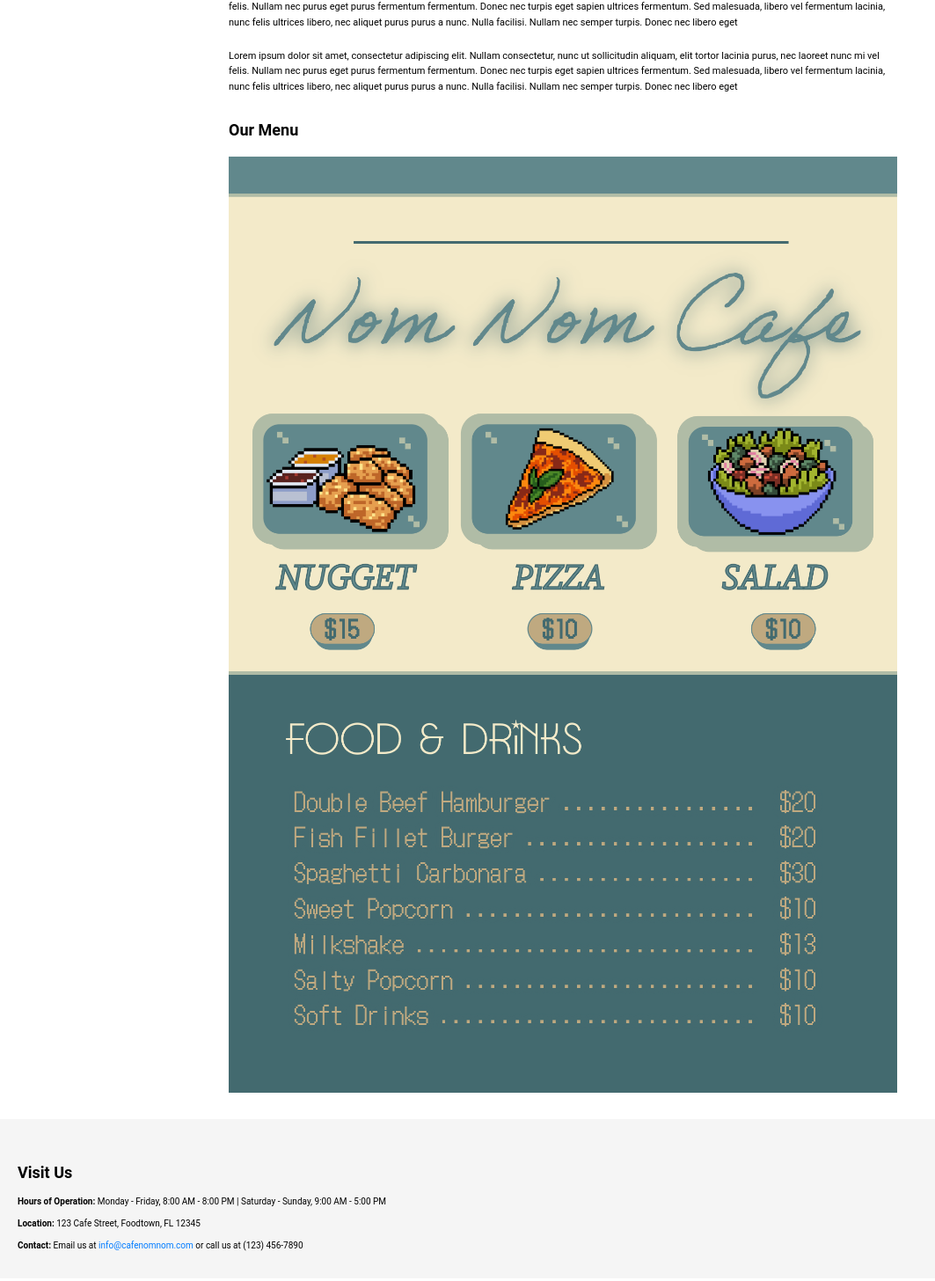
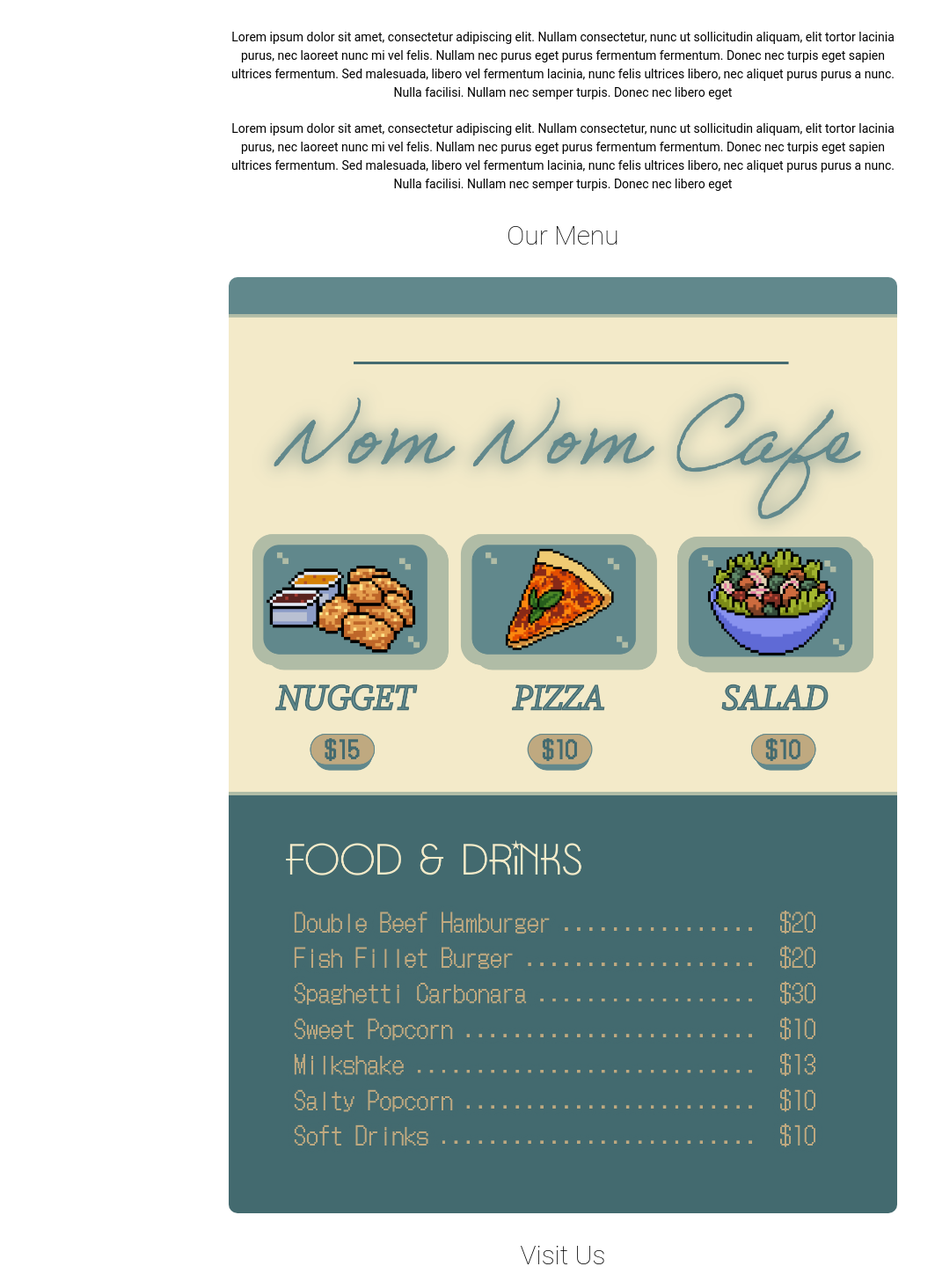
Before and after one commit to ElviraSidorenko/react-app-cinema, a React (Create React App) app: page /cafe in a window 1280 px wide. Shown: the part 636-2092 px from the top of the page at 88% size, without its empty margins (0-1063 px from the left). Built offline with nearby package versions, Linux system fonts and the light colour scheme.

Commit message:
Style Cafe page

```diff
--- a/src/App.css
+++ b/src/App.css
@@ -82,6 +82,7 @@ select:focus {
 
 .hero-text h1 {
   font-size: 2.5em;
+  margin-bottom: 1rem;
 }
 
 .hero-text a {
@@ -93,14 +94,17 @@ select:focus {
   font-size: 2rem;
   cursor: pointer;
   text-align: center;
+  border-radius: 1rem;
 }
 
 .hero-image {
   flex: 1; /* Make the image take up the available space */
+
 }
 
 .hero-image img {
   margin: 0; /* Remove default margin */
+  border-radius: 1rem; /* Round the corners of the image */
 }
 
 /* Responsive design for mobile devices */
@@ -112,6 +116,8 @@ select:focus {
   .hero-content {
     flex-direction: column; /* Stack the text, button, and image on top of each other */
     gap: 2rem; /* Equal gap between text, button, and image */
+    max-width: 60rem;
+    margin: 0 auto; /* Center the button */
   }
   .hero-text {
     text-align: center; /* Center the text on mobile screen */
@@ -119,6 +125,11 @@ select:focus {
 
   .hero-text a {
     width: 100%; /* Make the button full width to enhance a call for action */
+
+  }
+  .hero-image {
+    order: -1; /* Move the image above the text and button */
+
   }
 }
 
@@ -169,10 +180,16 @@ select:focus {
   text-align: center; /* Center the text */
 }
 
+.movie-tile-img-container {
+  width: 100%;
+  height: 26rem; /* Set a fixed height for the image container */
+  overflow: hidden; /* Hide overflowing image */
+  margin: 0 0 2rem 0; /* Add space below the image (equal to the space above) */
+}
+
 .movie-tile img {
-  width: 100%; /* Make image fill the container */
-  border-radius: 2rem; /* Optional: top rounded corners for the image */
-  margin: 0 0 2rem 0; /* Add space below the image (equal to the space above) */
+  border-radius: 2rem; /* Round the corners of the image */
+  margin: 0; /* Remove default margin */
 }
 
 .movie-tile .iconStyle {
@@ -197,9 +214,9 @@ select:focus {
   padding: 1rem 2rem;
   margin: 0;
   cursor: pointer;
-  border-radius: 4px;
   width: 100%;
   font-size: 2rem;
+  border-radius: 1rem;
 }
 
 .movie-tile button:hover { /* Change button color on hover */
@@ -207,72 +224,58 @@ select:focus {
   color: #000;
 }
 
-/* CafePage.css */
+/***** CAFE PAGE CSS *****/
 
 /* Style for cafe-info container */
 .cafe-info {
   max-width: 800px;
   margin: 0 auto;
-  padding: 0 20px;
+  padding: 0 2rem;
 }
 
 /* Style for headings */
-h1 {
-  font-size: 2.5rem;
-  margin-bottom: 20px;
-}
+.cafe-info h1, h2 {
+  font-size: 3rem;
+  margin: 3rem 0;
+  font-weight: 100;
+  text-align: center;
 
-h2 {
-  font-size: 1.8rem;
-  margin-top: 30px;
 }
 
 /* Style for paragraphs */
-p {
-  font-size: 1.1rem;
-  line-height: 1.6;
-  margin-bottom: 20px;
+.cafe-info p {
+  font-size: 1.4rem;
+  line-height: 1.5;
+  text-align: center;
+  margin-bottom: 2rem;
+
 }
 
 /* Style for menu image */
-img {
+.cafe-info img {
   display: block;
-  max-width: 100%;
-  margin-top: 20px;
+  border-radius: 1rem;
 }
 
-/* Continue from the existing styles */
-
+/* Style for operations info */
 .operations-info {
-  background-color: #f5f5f5; /* Light grey background */
-  padding: 20px;
-  margin-top: 30px;
-}
-
-@media (max-width: 768px) {
-  .operations-info {
-    margin-bottom: 6rem;
-  }
+  max-width: 800px; /* Set a maximum width for better readability */
+  margin: 0 auto 3rem; /* Center the content */
+  padding: 0 2rem; /* Add padding to the sides */
 }
 
 .operations-info h2 {
-  margin-bottom: 15px;
+  font-size: 3rem;
+  margin: 3rem 0 3rem 0;
+  font-weight: 100;
 }
 
 .operations-info p {
-  font-size: 1rem; /* Slightly smaller font size for more formal info */
-  line-height: 1.5;
-  margin-bottom: 10px;
+  font-size: 1.4rem;
+  margin-bottom: 1rem;
+
 }
 
-.operations-info a {
-  color: #007bff; /* A pleasant blue, feel free to adjust */
-  text-decoration: none; /* Removes underline */
-}
-
-.operations-info a:hover {
-  text-decoration: underline; /* Adds underline on hover for better UX */
-}
 
 /* History section */
 .history-section {
--- a/src/components/MovieTile/index.js
+++ b/src/components/MovieTile/index.js
@@ -18,12 +18,12 @@ const MovieTile = ({
   };
   return (
     <div className="movie-tile">
-      <img src={movieImg} alt={title} />
+      <div className="movie-tile-img-container"><img src={movieImg} alt={title} /></div>
       <div>
-        <a href={IMDbLink}>
+        <a href={IMDbLink} target="blank">
           <FaInfoCircle className="iconStyle" />
         </a>
-        <a href={trailerLink}>
+        <a href={trailerLink} target="blank">
           <FaPlayCircle className="iconStyle" />
         </a>
       </div>
--- a/src/components/Navbar/NavbarElements.js
+++ b/src/components/Navbar/NavbarElements.js
@@ -14,7 +14,7 @@ export const NavMenu = styled.div`
   align-items: center;
   justify-content: flex-end; // Push links to the right
   gap: calc(5rem + 2vw); // Gap grows with the viewport
-  padding: 2rem 5rem 2rem 0;
+  padding: 2rem 5rem 0 0;
   // Set up the mobile menu
   @media screen and (max-width: 768px) {
     // Hide the menu links or show the mobile menu
--- a/src/pages/cafe.js
+++ b/src/pages/cafe.js
@@ -2,7 +2,6 @@ import React from "react";
 import Hero from "../components/Hero";
 import Footer from "../components/Footer";
 import ScrollToTopButton from "../components/ScrollToTopButton";
-
 const CafePage = () => {
   return (
     <>
```
